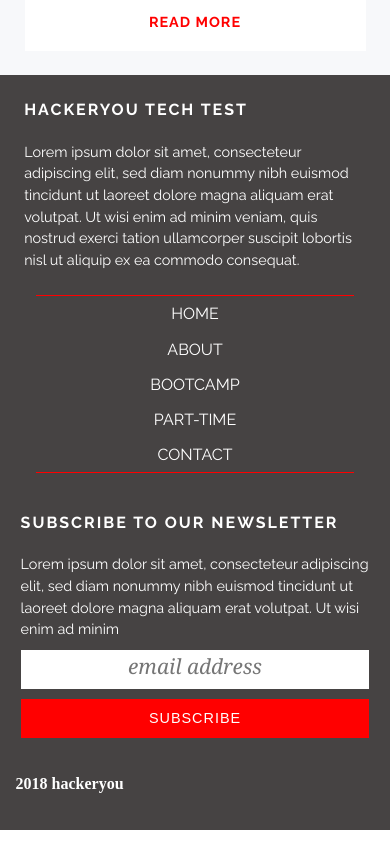
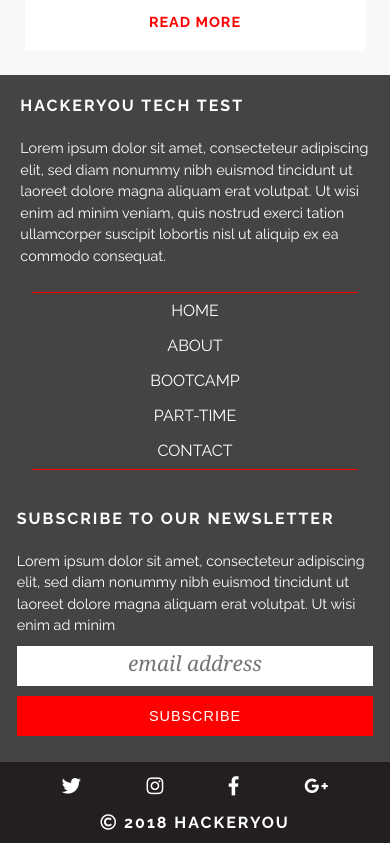
Before and after one commit to snarkshow/tc, a plain HTML site: page index.html in a window 390 px wide. Shown: the part 4906-5749 px from the top of the page. Drawn offline with Linux system fonts and the light colour scheme.

Commit message:
updated footer and social

```diff
--- a/css/styles.css
+++ b/css/styles.css
@@ -250,16 +250,21 @@ aside .posts{
 
 /* FOOTER CSS */
 
-footer{
+footer {
     background-color: #464343;
     color: white;
-    padding: 4%;
+    display: flex;
+    flex-direction: column;
+}
+
+footer a{
+    color: white;
 }
 
 .footer1{
     display: flex;
+    padding: 3%;
 }
-
 
 .footer1 ul{
     line-height: 2;
@@ -289,7 +294,7 @@ footer{
 }
 
 .footerNav a{
-    color: white;
+    transition: text-shadow 0.3s;
 }
 
 .footerNav a:hover{
@@ -334,7 +339,37 @@ input[type=submit] {
     width: 30%;
 }
 
+.footer2{
+    background-color: #231F1E;
+    font-family: 'Raleway', sans-serif;
+    padding: 1% 3%;
+}
 
+.copyright,
+.footerSocial{
+    margin: 0 10px;
+
+}
+
+.copyright{
+    float: left;
+    letter-spacing: 2px;
+    padding: 5px 0;
+    text-transform: uppercase;
+}
+
+.footerSocial{
+    float: right;
+}
+
+.footerSocial li{
+    float: left;
+    padding: 2px 15px;
+}
+
+.footerSocial li i{
+    font-size: 1.2rem;
+}
 
  /* Portrait tablet and small desktops */
  @media (max-width: 1280px) {
@@ -381,15 +416,15 @@ input[type=submit] {
     }
 
     .footerBlurb{
-        width: 35%;
+        min-width: calc(35% - 20px);
     }
 
     .footerNav{
-        width: 20%;
+        width: calc(20% - 20px);
     }
 
     .footerSignup{
-        width: 45%;
+        width: calc(45% - 20px);
     }
 
     input[type=email]{
@@ -435,10 +470,54 @@ input[type=submit] {
         flex: 0 1 auto;
     }
 
-    .footerNav{
-        margin: 0%;;
+    .footerBlurb{
+        min-width: calc(30% - 20px);
     }
 
+    .footerNav{
+        min-width: calc(25% - 20px);
+    }
+
+    .footerSignup{
+        min-width: calc(45% - 10px);
+    }
+
+}
+
+/* Footer breakpoint*/
+@media (max-width: 630px) {
+    .footer1{
+        flex-direction: column;
+    }
+
+    .footerBlurb{
+        margin: 5px;
+        width: calc(100% - 10px);
+    }
+
+    .footer1 ul{
+        line-height: 2.2;
+        padding: 0;
+    }
+
+    .footerNav{
+        border-bottom: 1px red solid;
+        border-top: 1px red solid;
+        margin: 20px;
+        padding: 0;
+        text-align: center;
+        width: calc(100% - 40px);
+    }
+
+    .footerNav li a:hover{
+        border-bottom: 1px red solid;
+    }
+
+    .footerSignup{
+        margin: 5px 5px;
+        padding: 10px 0;
+        width: calc(100% - 10px);
+    }
 
 }
 
@@ -501,51 +580,36 @@ input[type=submit] {
         width: calc(100% - 10px);
     }
 
-    .footer1{
+    .footer2{
+        display: flex;
         flex-direction: column;
     }
 
-    .footerBlurb{
-        margin: 5px;
-        width: calc(100% - 10px);
+    .copyright,
+    .footerSocial{
+        clear: both;
+        padding: 2%;
+        text-align: center;
+        width: calc(100% - 20px);
     }
 
-    .footer1 ul{
-        line-height: 2.2;
-        padding: 0;
+    .copyright{
+        font-size: 1rem;
     }
 
-    .footerNav{
-        border-bottom: 1px red solid;
-        border-top: 1px red solid;
-        margin: 20px;
-        padding: 0;
-        text-align: center;
-        width: calc(100% - 40px);
+    .footerSocial{
+        display: flex;
+        justify-content: space-around;
     }
 
-    .footerNav li a:hover{
-        border-bottom: 1px red solid;
+    .footer2 .footerSocial a{
+        transition: color 0.3s;
     }
 
-    .footerSignup{
-        margin: 5px 5px;
-        padding: 10px 0;
-        width: calc(100% - 10px);
+    .footer2 .footerSocial a:hover{
+        color: red;
+
     }
 
 
-
-
-
-
-
 }
-
-/* Landscape phones and down */
-@media (max-width: 320px) {
-    .textbox{
-
-    }
-
-}
--- a/index.html
+++ b/index.html
@@ -132,7 +132,7 @@
         </aside>
         <footer>
             <section class="wrapper clearfix">
-                <section class="footer1">
+                <div class="footer1">
                         <div class="footerBlurb">
                             <h4 class="heading">hackeryou tech test</h4>
                             <p>Lorem ipsum dolor sit amet, consecteteur adipiscing elit, sed diam nonummy nibh euismod tincidunt ut laoreet dolore magna aliquam erat volutpat. Ut wisi enim ad minim veniam, quis nostrud exerci tation ullamcorper suscipit lobortis nisl ut aliquip ex ea commodo consequat.</p>
@@ -153,15 +153,37 @@
                             <input type="submit" value="subscribe">
                         </form>
                     </div>
+                </div>
+            </section>
+            <div class="footer2">
+                <section class="wrapper clearfix">
+                    <!-- <h4 class="copyright"><i class="far fa-copyright"></i> 2018 hackeryou</h4> -->
+                    <ul class="footerSocial">
+                        <li>
+                            <a href="#"><i class="fab fa-twitter"></i>
+                            <span class="visuallyhidden">Twitter</span>
+                            </a>
+                        </li>
+                        <li>
+                            <a href="#"><i class="fab fa-instagram"></i>
+                            <span class="visuallyhidden">Instagram</span>
+                            </a>
+                        </li>
+                        <li>
+                            <a href="#"><i class="fab fa-facebook-f"></i>
+                            <span class="visuallyhidden">Facebook</span>
+                            </a>
+                        </li>
+                        <li>
+                            <a href="#"><i class="fab fa-google-plus-g"></i>
+                            <span class="visuallyhidden">Google Plus</span>
+                            </a>
+                        </li>
+                    </ul>
+                    <h4 class="copyright"><i class="far fa-copyright"></i> 2018 hackeryou</h4>
                 </section>
+            </div>
 
-                <section class="social">
-                    <h4>2018 hackeryou</h4>
-
-                </section>
-            </section>
         </footer>
-
-
     </body>
 </html>
```
